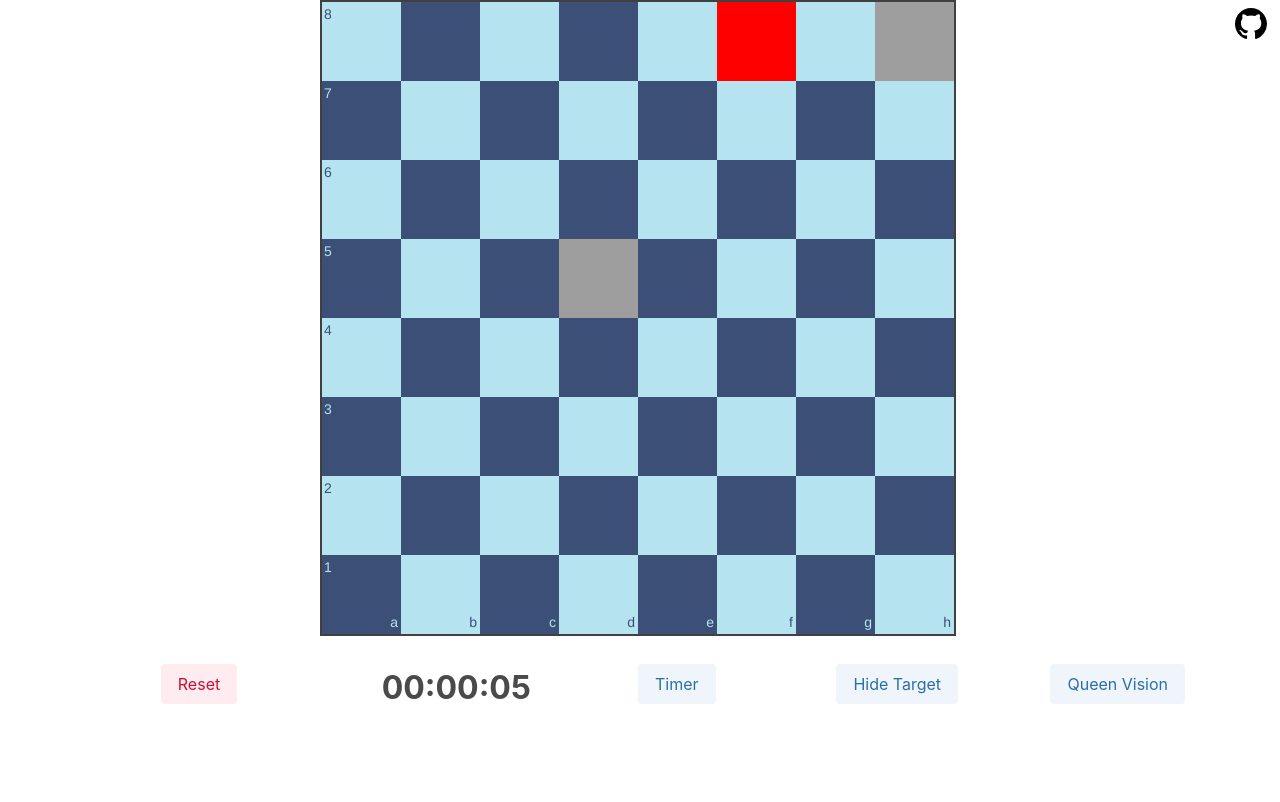
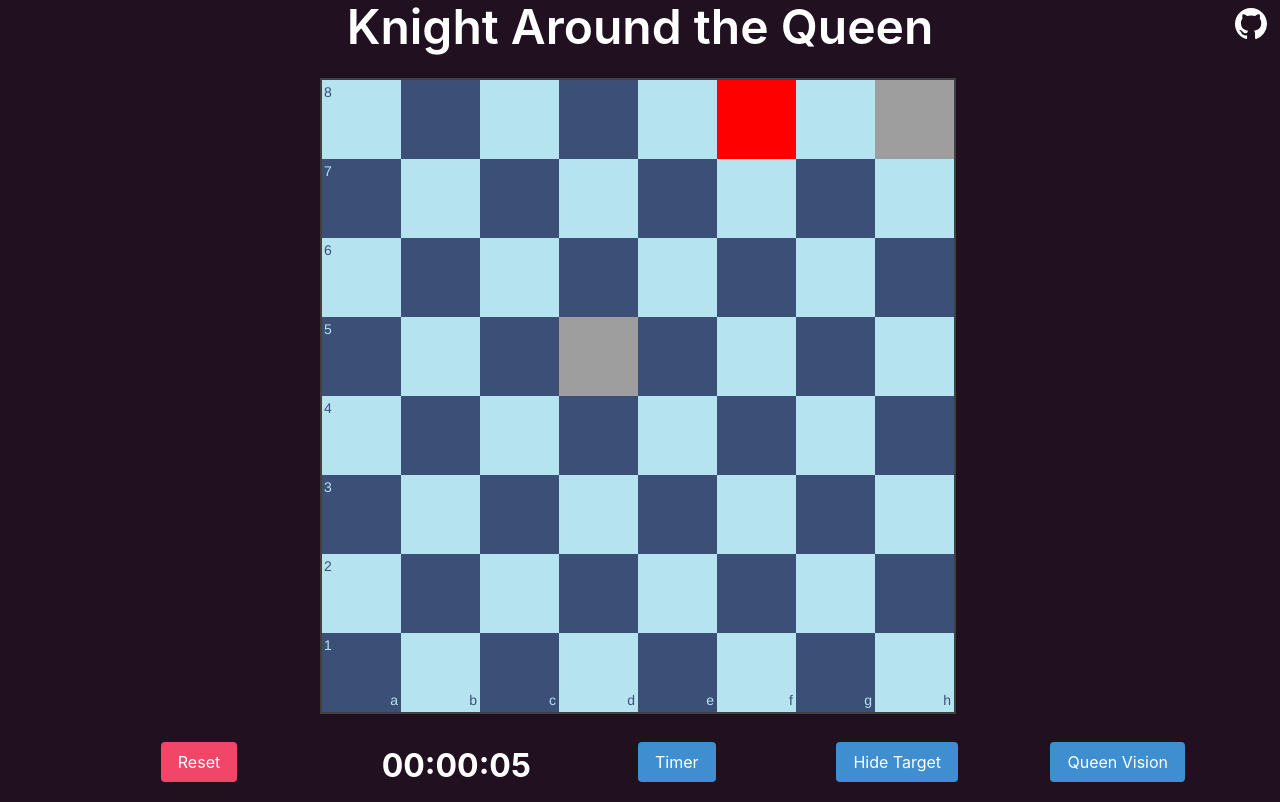
Before and after one commit to IHTFY/knight-puzzle, a plain HTML site: page index.html in a window 1280 px wide. Drawn offline with nearby package versions, Linux system fonts and the light colour scheme; grey boxes are pictures that could not be loaded.

Commit message:
change color theme

```diff
--- a/index.html
+++ b/index.html
@@ -12,35 +12,37 @@
   </head>
   <body>
     <div class="container">
+      <h1 class="title is-1 has-text-white has-text-centered">Knight Around the Queen</h1>
+
       <div id="boardContainer" class="block container">
         <div id="board"></div>
       </div>
       <div class="columns is-centered">
         <div class="column is-one-quarter has-text-centered">
-          <button class="button is-danger is-light mr" id="reset">Reset</button>
+          <button class="button is-danger" id="reset">Reset</button>
         </div>
         <div class="column has-text-centered">
-          <p class="has-text-weight-bold is-size-3" id="timerDisplay">
+          <p class="has-text-weight-bold is-size-3 has-text-white" id="timerDisplay">
             00:00:00
           </p>
         </div>
         <div class="column has-text-centered">
-          <button class="button is-info is-light" id="showTimer">Timer</button>
+          <button class="button is-info" id="showTimer">Timer</button>
         </div>
         <div class="column has-text-centered">
-          <button class="button is-info is-light" id="showTarget">
+          <button class="button is-info" id="showTarget">
             Hide Target
           </button>
         </div>
         <div class="column has-text-centered">
-          <button class="button is-info is-light" id="queenVision">
+          <button class="button is-info" id="queenVision">
             Queen Vision
           </button>
         </div>
       </div>
     </div>
     <a href="https://github.com/IHTFY/knight-puzzle">
-      <svg id="gh_logo" height="32" width="32" viewBox="0 0 32 32">
+      <svg id="gh_logo" height="32" width="32" viewBox="0 0 32 32" fill="white">
         <path
           d="M16 0C7.2 0 0 7.2 0 16c0 7.1 4.6 13 11 15 .8 .14 1.1-.34 1.1-.76 0-.38-.02-1.6-.02-3-4 .74-5.1-.98-5.4-1.9-.18-.46-.96-1.9-1.6-2.3-.56-.3-1.4-1-.02-1.1 1.3-.02 2.2 1.2 2.5 1.6 1.4 2.4 3.7 1.7 4.7 1.3 .14-1 .56-1.7 1-2.1-3.6-.4-7.3-1.8-7.3-7.9 0-1.7 .62-3.2 1.6-4.3-.16-.4-.72-2 .16-4.2 0 0 1.3-.42 4.4 1.6 1.3-.36 2.6-.54 4-.54 1.4 0 2.7 .18 4 .54 3.1-2.1 4.4-1.6 4.4-1.6 .88 2.2 .32 3.8 .16 4.2 1 1.1 1.6 2.5 1.6 4.3 0 6.1-3.7 7.5-7.3 7.9 .58 .5 1.1 1.5 1.1 3 0 2.1-.02 3.9-.02 4.4 0 .42 .3 .92 1.1 .76A16 16 0 0 0 32 16c0-8.8-7.2-16-16-16z"
         ></path>
--- a/styles.css
+++ b/styles.css
@@ -2,6 +2,10 @@
 
 html {
   overscroll-behavior: none;
+}
+
+html {
+  background-color: #201020;
 }
 
 #gh_logo {
```
